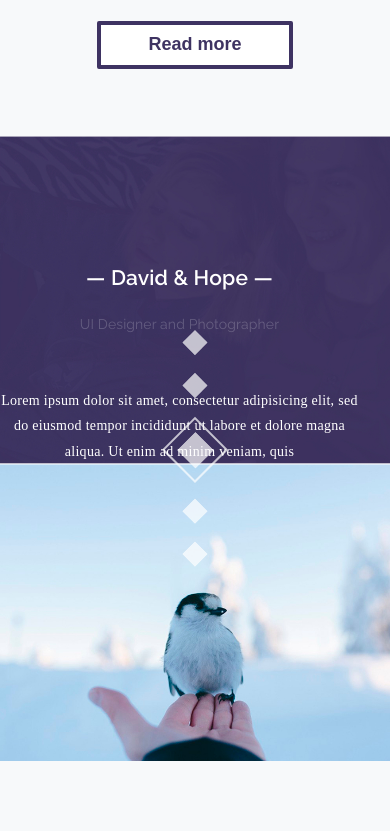
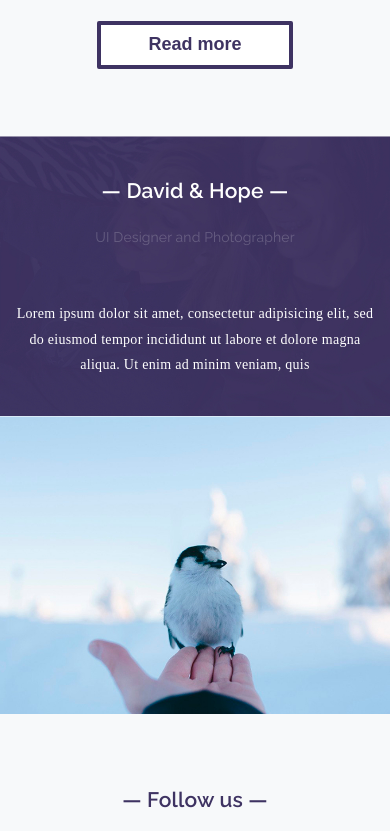
Before and after one commit to okslisina/diplom, a plain HTML site: page index.html in a window 390 px wide. Shown: the part 1260-2091 px from the top of the page. Drawn offline with nearby package versions, Linux system fonts and the light colour scheme.

Commit message:
добавила адаптивную верстку 3 секции

```diff
--- a/css/style.css
+++ b/css/style.css
@@ -121,6 +121,7 @@
     background-size: cover;
     background-repeat: no-repeat;
     position: relative;
+
 }
 .sec {
     position: relative;
@@ -130,10 +131,15 @@
     /* margin-left: 25%; */
     width: 359px;
     margin-right: 20%;
+    margin-bottom: 0;
+    padding-top: 20%;
 }
 
+
+
+
 .titleSec3{
-    padding-top: 35%;
+    /* padding-top: 35%; */
     color: #ffffff;
     font-family: 'Raleway', sans-serif;
     font-size: 21px;
@@ -191,6 +197,31 @@
     background-color:#f7f9fa;
 }
 
+
+@media (max-width: 992px) {
+
+    .article{
+        padding-top: 10%;
+        margin-bottom: 10% ;
+        margin-right: 10%;
+        margin-left: 10%;
+    }
+
+}
+
+@media (max-width: 768px) {
+    .wrapper {
+        display: flex;
+        flex-direction: column;
+    }
+
+    .box{
+        display: flex;
+        flex-direction: column;
+    }
+}
+
+
 .wrapper {
     display: grid;
     grid-template-columns: 0.43fr 0.574fr;
@@ -227,22 +258,20 @@
     height: auto;
 }
 
+.box4 img{
+    object-fit: cover;
+}
+
+
 .box11{
-    /* z-index: 2; */
+
     width: 90%;
     height: 90%;
     border:0.5px solid #f7f9fa71;
     margin-top: 4.5%;
 }
 
-/* .rectangle1{
-    position: absolute;
-    top: 50%;
-    left: 50%;
-    margin-top: -223px;
-    margin-left: -271px;
-    z-index: 1;
-} */
+
 
 .titleMini{
         padding-top: 30%;
@@ -262,10 +291,9 @@
 .box{
     display: grid;
     grid-template-columns: repeat(2, 1fr);
+    /* grid-template-columns: repeat(auto-fit, minmax(380px, 1fr)); */
 }
-.box4{
 
-}
 
 .box5{
     background-color: #fafbfc;
--- a/index.html
+++ b/index.html
@@ -107,11 +107,13 @@
         </div>
     </div>
 
+
+
     <!-- Секция 3(две картинки) -->
-    <div class="container-fluid p-0 section3">
+    <div class="container-fluid p-0 ">
         <div class="row no-gutters sec ">
             <div class="col-12 col-md-6 content1 text-center ">
-                <div class="article ml-auto ">
+                <div class="article ml-0 ml-md-auto mx-auto">
                     <div class="titleSec3"><strong>— David & Hope —</strong></div>
                     <div class="textOpacity">UI Designer and Photographer</div>
                     <div class="textWhite">Lorem ipsum dolor sit amet, consectetur adipisicing elit, sed do eiusmod
@@ -120,7 +122,7 @@
 
             </div>
             <div class="col-12 col-md-6 content2"><img src="img/birdy.jpg" class="img-fluid" alt="birdy"></div>
-            <div class="iconLayers">
+            <div class="iconLayers d-none d-md-block">
                 <svg xmlns="http://www.w3.org/2000/svg" width="66" height="237" viewBox="0 0 66 237">
                     <defs>
                         <clipPath id="herba">
```
Also changed, not shown: js/script.js (line endings or trailing spaces).
